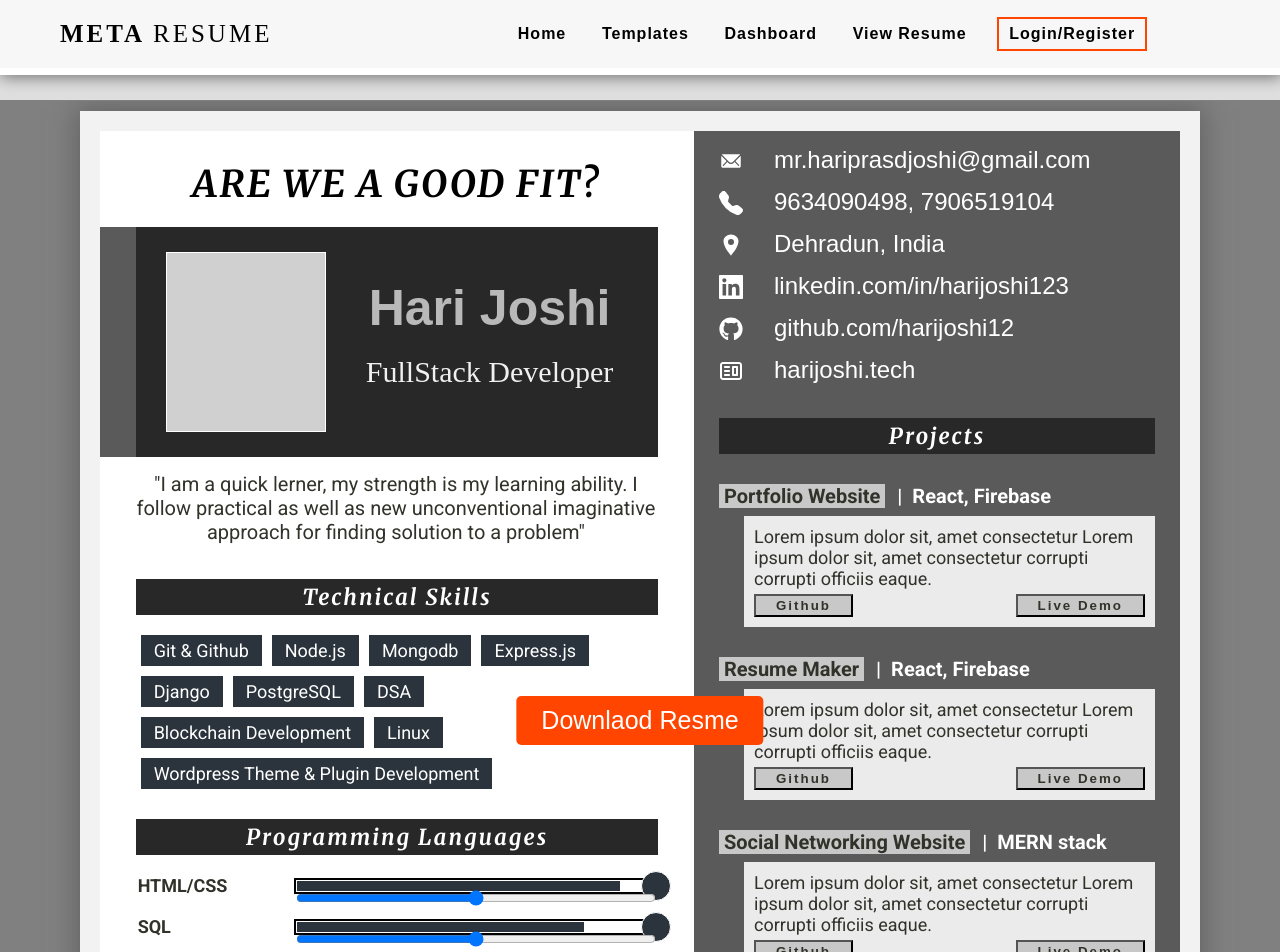
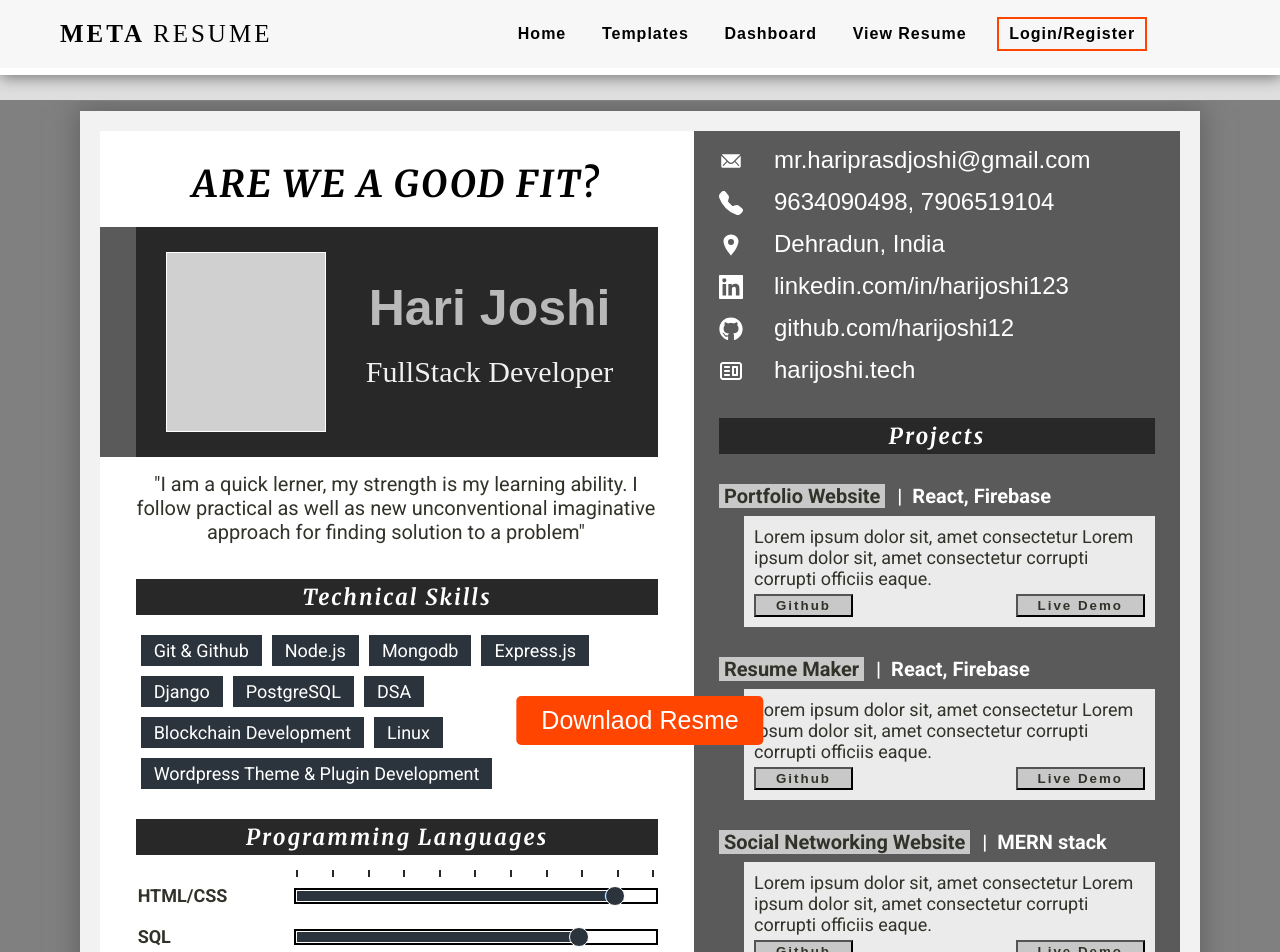
Before and after one commit to harijoshi12/final-resume-builder-frontend, a Next.js app: page /dashboard in a window 1280 px wide. Shown: the top 952 px of the page. Built offline with nearby package versions, Linux system fonts and the light colour scheme.

Commit message:
proglang level range slider almost complete

```diff
--- a/components/resume-template/common/Items/Items.jsx
+++ b/components/resume-template/common/Items/Items.jsx
@@ -124,7 +124,9 @@ const TechnicalSkill = ({ itemTitle, handleClickItem }) => {
 };
 
 const ProgLang = ({ title, itemTitle, level, inputRef, handleClickItem, handleEditItemTitle, handleDeleteItemTitle, onChangeHandler, edit }) => {
+
   return (
+
     <div className={styles.progLang}>
       {
         edit? (
--- a/components/resume-template/common/Items/ItemsInput.jsx
+++ b/components/resume-template/common/Items/ItemsInput.jsx
@@ -89,12 +89,26 @@ export const ProgLangInput = (props) => {
 }
 
 export const ProgLangLevel = ({level})=> {
+  const innerRef = useRef(null)
+  const outerRef = useRef(null)
+  const thumbRef = useRef(null)
+  const inputRef = useRef(null)
+  useEffect(()=>{
+    inputRef.current.value = level * 10 - 1
+  })
+  const handleSlide =(e)=>{
+    let width = outerRef.current.clientWidth-17
+    let value = e.target.value
+    innerRef.current.style.width = `${value*(width+8)/100}px`
+    thumbRef.current.style.left = `${value*width/100}px`
+  }
   return(
-      <span className={`${styles.outer} ${styles.progLangLevel}`}>
-        <span className={styles.value}></span>
-        <span className={styles.inner} style={{ width: `${level * 10}%` }}></span>
-        <span className={styles.thumb} style={{left: `calc(${10 * 10}% - 15px)`}}></span>
-      <input type="range" name={fieldCode.ProgrammingLanguageLevel} id="" />
+      <span ref={outerRef} className={`${styles.outer} ${styles.progLangLevel}`}>
+        <form action="">
+          <span ref={innerRef} className={styles.inner} style={{ width: `${level * 10}%` }}></span>
+          <span ref={thumbRef} className={styles.thumb} style={{left: `calc(${level * 10}% - 15px)`}}></span>
+          <input onInput={(e)=>handleSlide(e)} ref={inputRef} type="range" name={fieldCode.ProgrammingLanguageLevel}  id="" />
+        </form>
       </span>
   )
 }
--- a/components/resume-template/common/Resume.module.css
+++ b/components/resume-template/common/Resume.module.css
@@ -576,22 +576,45 @@
 .progLangLevel {
   position: relative;
 }
-.progLangLevel .thumb {
+.progLangLevel:hover .thumb {
+  transform: translateY(-50%) scale(1.3);
+}
+.progLangLevel form {
+  background-color: transparent;
+  width: 100%;
+  height: -webkit-fit-content;
+  height: -moz-fit-content;
+  height: fit-content;
+  display: flex;
+  padding: 0;
+  margin: 0;
+}
+.progLangLevel form .thumb {
   position: absolute;
   top: 50%;
   transform: translateY(-50%);
   left: 0;
   background-color: rgb(43, 52, 61);
-  width: 30px;
-  height: 30px;
+  width: 20px;
+  height: 20px;
   border: 1px solid white;
   border-radius: 50%;
+  z-index: 10;
+  pointer-events: none;
+  transition: transform 0.2s ease;
 }
-.progLangLevel input {
+.progLangLevel form input {
   left: 0;
-  top: 90%;
+  top: 50%;
+  transform: translateY(-50%);
   position: absolute;
   width: 100%;
+  border: 0;
+  outline: none;
+  -webkit-appearance: none;
+     -moz-appearance: none;
+          appearance: none;
+  background-color: transparent;
 }
 
 .resume {
@@ -734,6 +757,20 @@
 }
 .left .technicalSkills .technicalSkill:hover {
   background-color: hsl(210deg, 17%, 10%);
+}
+.left .progLangs .marking {
+  position: relative;
+  width: 70%;
+  margin-left: auto;
+  display: flex;
+  justify-content: space-between;
+  padding: 0 4px;
+  margin-bottom: -7px;
+}
+.left .progLangs .marking span {
+  width: 2px;
+  height: 7px;
+  background-color: rgb(40, 40, 40);
 }
 .left .progLangs span {
   display: inline-flex;
--- a/components/resume-template/common/Resume.module.scss
+++ b/components/resume-template/common/Resume.module.scss
@@ -171,6 +171,20 @@ $generalfontfamily: 'Roboto', sans-serif;
     .progLangs{
         *{
             // border: 1px solid;
+        }
+        .marking{
+            position: relative;
+            width: 70%;
+            margin-left: auto;
+            display: flex;
+            justify-content: space-between;
+            padding: 0 4px ;
+            margin-bottom: -7px;
+            span{
+                width: 2px;
+                height: 7px;
+                background-color: $lightSecTitle;
+            }
         }
         span{
             display: inline-flex;
--- a/components/resume-template/common/Sections/Sections.jsx
+++ b/components/resume-template/common/Sections/Sections.jsx
@@ -14,7 +14,6 @@ const Section = (props)=>{
   const [items, setItems] = useState(data)
   const [addNewItem, setAddNewItem] = useState(false)
   const [showContactInput, setShowContactInput] = useState(false)
-  console.log("show1= ", showContactInput)
   const addNewItemHandler = ()=>{
     const itemsarr = items.map(d=> ({...d, isLast: false }))
     setItems([...itemsarr, {id:uuidv4(), title: `${itemData1}`, isLast: true}])
@@ -28,9 +27,16 @@ const Section = (props)=>{
       }
       {
       (secId==="5" && showContactInput)? <ContactInput/>:
+      secId==="3"?(
+        <div className={`${styles[className]} ${styles.secContent}`}>
+        <div className={styles.marking}><span></span><span></span><span></span><span></span><span></span><span></span><span></span><span></span><span></span><span></span><span></span></div>
+        {items.map(d => <SecItem secId={secId} className={className} secTitleName={secTitleName} itemData1={itemData1} itemData2={itemData2} itemData3={itemData3}   key={d.id} data={d} dataArray={items} setDataArray={setItems} addNewItem={addNewItem} setPlusEl={setPlusEl} setShowContactInput={setShowContactInput} />)}
+      </div>
+      ):(
       <div className={`${styles[className]} ${styles.secContent}`}>
         {items.map(d => <SecItem secId={secId} className={className} secTitleName={secTitleName} itemData1={itemData1} itemData2={itemData2} itemData3={itemData3}   key={d.id} data={d} dataArray={items} setDataArray={setItems} addNewItem={addNewItem} setPlusEl={setPlusEl} setShowContactInput={setShowContactInput} />)}
       </div>
+      )
       }
       {
         plusEl?(
--- a/components/resume-template/common/_InputStyles.scss
+++ b/components/resume-template/common/_InputStyles.scss
@@ -558,18 +558,30 @@ $generalfontfamily: 'Roboto', sans-serif;
   }
   .delete{
     font-size: 18px;
-
     color: red;
     border-radius: 50%;
     padding: 3px;
     background-color: white;
     &:hover{
-      transform: scale(1.03);
+      transform:  scale(1.03);
     }
   }
 }
+
 .progLangLevel{
   position: relative;
+  &:hover{
+    .thumb{
+      transform: translateY(-50%) scale(1.3);
+    }
+  }
+  form{
+    background-color: transparent;
+    width: 100%;
+    height: fit-content;
+    display: flex;
+    padding: 0;
+    margin: 0;
     .value{
 
     }
@@ -579,16 +591,25 @@ $generalfontfamily: 'Roboto', sans-serif;
       transform: translateY(-50%);
       left: 0;
       background-color: $lightTextBg1;
-    width: 30px;
-    height: 30px;
+      width: 20px;
+      height: 20px;
       border: 1px solid white;
       border-radius:50%;
+      z-index: 10;
+      pointer-events: none;
+      transition: transform 0.2s ease;
+      // visibility: hidden;
     }
     input{
       left: 0;
-    top: 90%;
-    // transform: translateY(-50%);
+      top: 50%;
+      transform: translateY(-50%);
       position: absolute;
       width: 100%;
+      border: 0;
+      outline: none;
+      appearance: none;
+      background-color: transparent;
     }
   }
+}
```
Also changed, not shown: 1 other file (tests, documents, lock files or other folders). Lines whose indentation alone changed are shown as unchanged.
